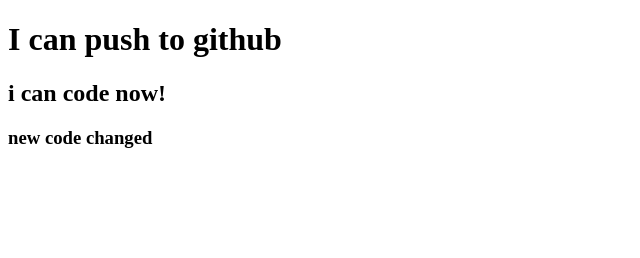
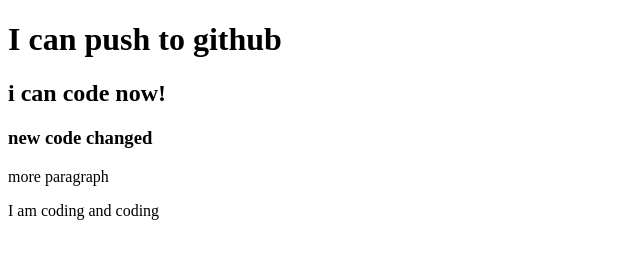
Before and after one commit to maliha475/my-second-ripo, a plain HTML site: page index.html in a window 1280 px wide. Shown: the whole page, without its empty margins (0-640 px from the left). Drawn offline with Linux system fonts and the light colour scheme.

Commit message:
styles added

```diff
--- a/index.html
+++ b/index.html
@@ -10,5 +10,7 @@
     <h1>I can push to github</h1>
     <h2>i can code now!</h2>
     <h3>new code changed</h3>
+    <p>more paragraph</p>
+    <p>I am coding and coding</p>
 </body>
 </html>
--- /dev/null
+++ b/style.css
@@ -0,0 +1,3 @@
+p{
+    color: blue;
+}
```
